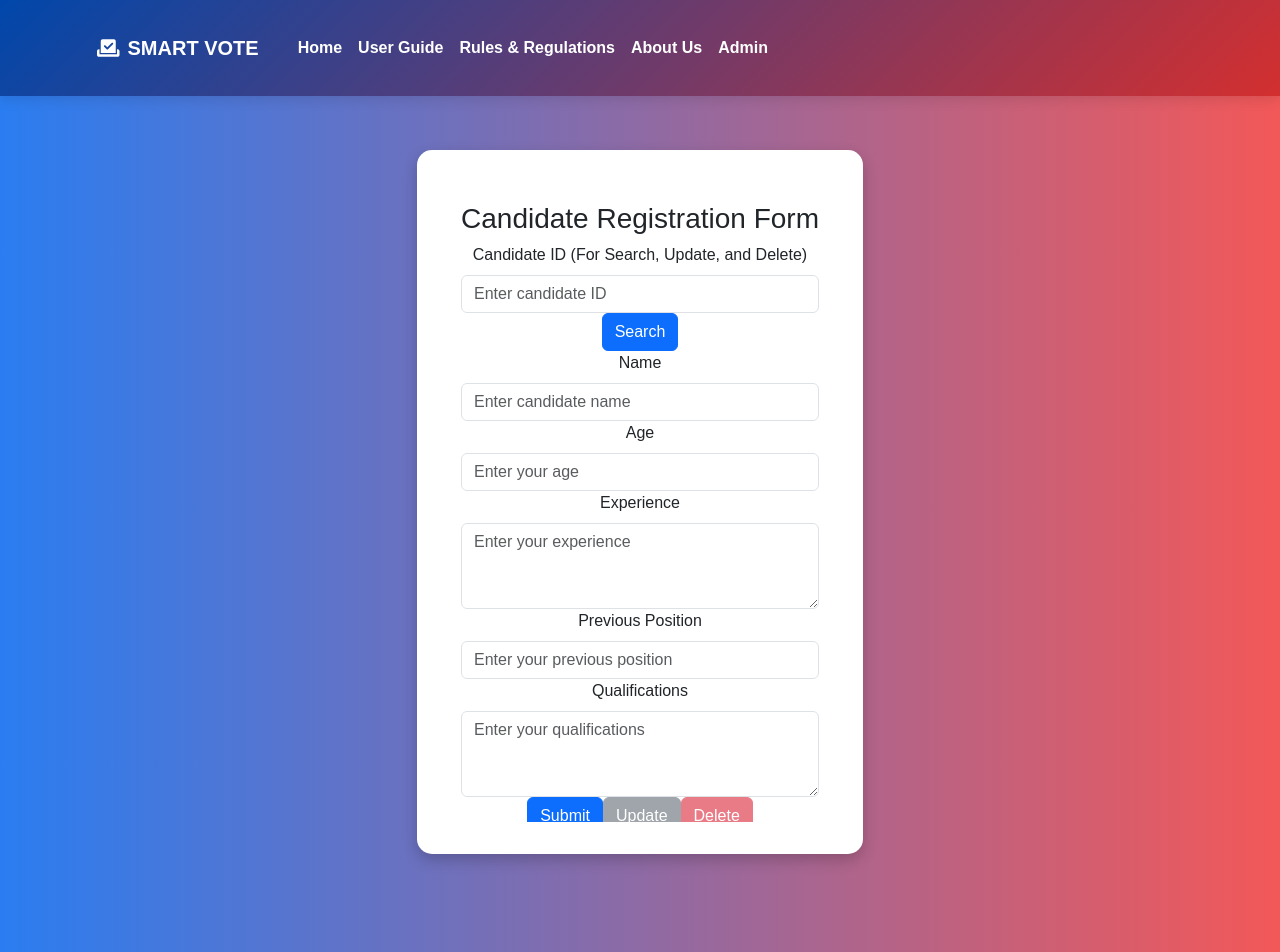
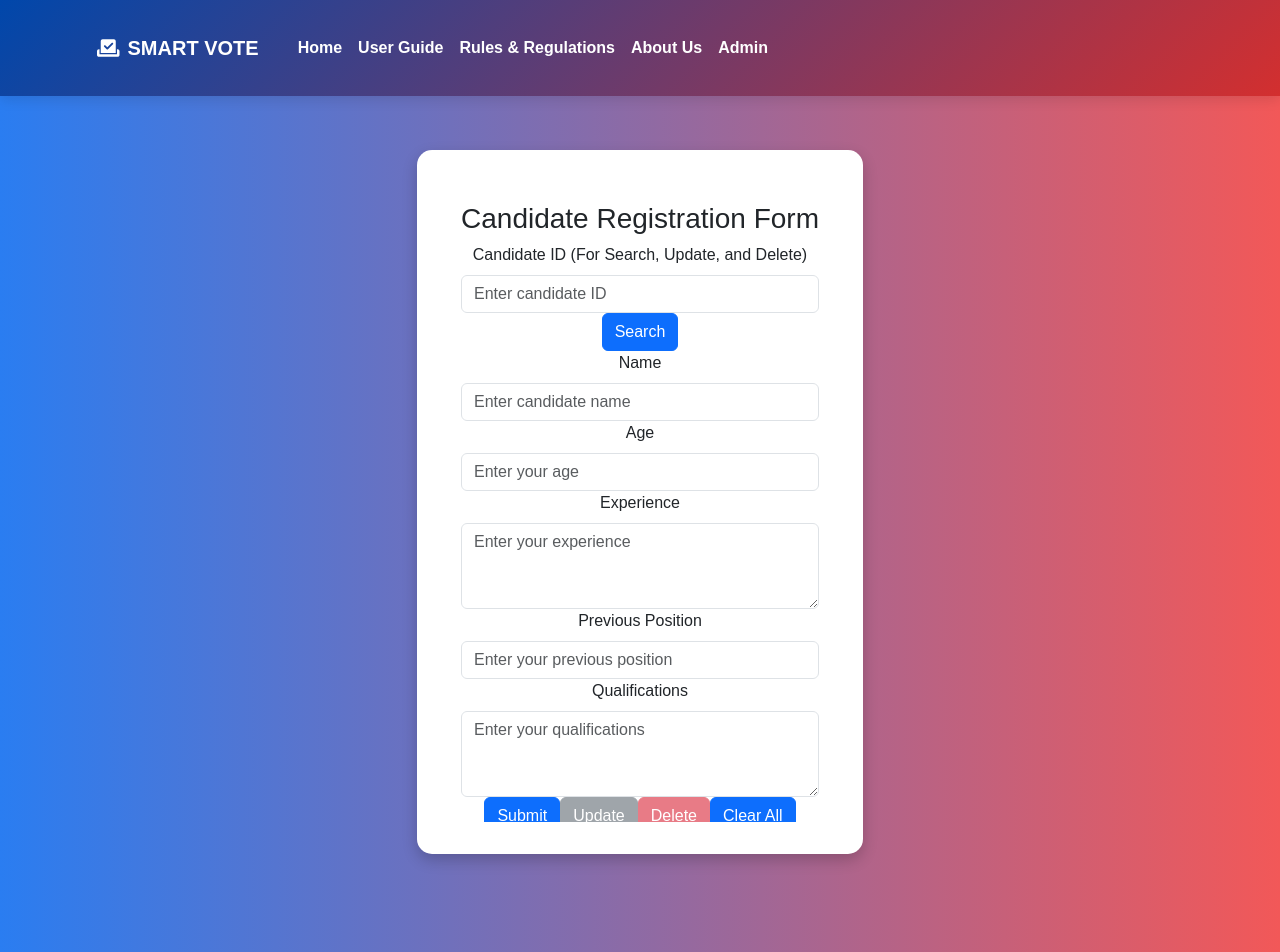
Before and after one commit to dewperera/voting-app, a React (Vite) app in the folder sample-code/: page /candidate-registration in a window 1280 px wide. Shown: the top 952 px of the page. Built offline with nearby package versions, Linux system fonts and the light colour scheme.

Commit message:
clear all button candidate

```diff
--- a/sample-code/src/CandidateRegistration.jsx
+++ b/sample-code/src/CandidateRegistration.jsx
@@ -193,6 +193,9 @@ function CandidateRegistration() {
             <Button variant="danger" onClick={handleDelete} disabled={loading || !candidateID}>
               {loading ? 'Deleting...' : 'Delete'}
             </Button>
+            <Button className="clear-all" onClick={() => navigate('/clear-all')}>
+          Clear All
+        </Button>
           </Form>
         </Col>
       </Row>
```
